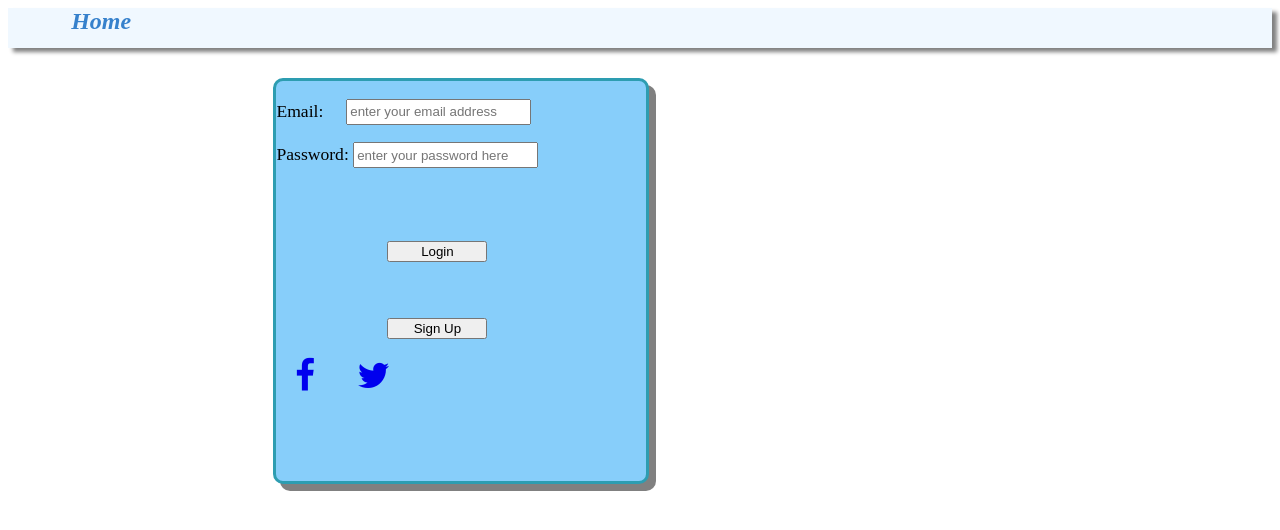
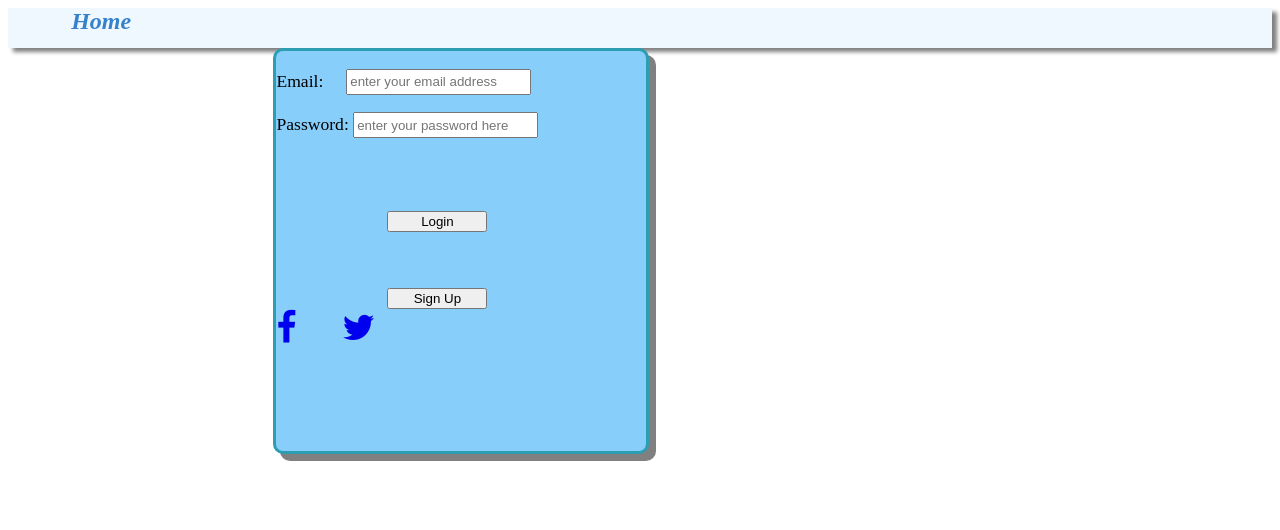
Before and after one commit to ENOCK-KOFI-DARKWAH/herokuWebHosting, a PHP site: page / in a window 1280 px wide. Shown: the top 530 px of the page. Run offline with PHP 8.4, Linux system fonts and the light colour scheme.

Commit message:
Update Main_Login.css

```diff
--- a/Main_Login.css
+++ b/Main_Login.css
@@ -13,7 +13,7 @@
     width: 370px;
     background-color: lightskyblue;
     border-radius: 10px;
-    margin: 30px;
+
     position: relative;
     margin-left: 21%;
     border-style: solid;
@@ -35,7 +35,7 @@ form{
     margin: auto;
     font-size: 200%;
     align-items: center;
-    padding: 5%;
+
 }
 a{
    text-decoration: none;
```
